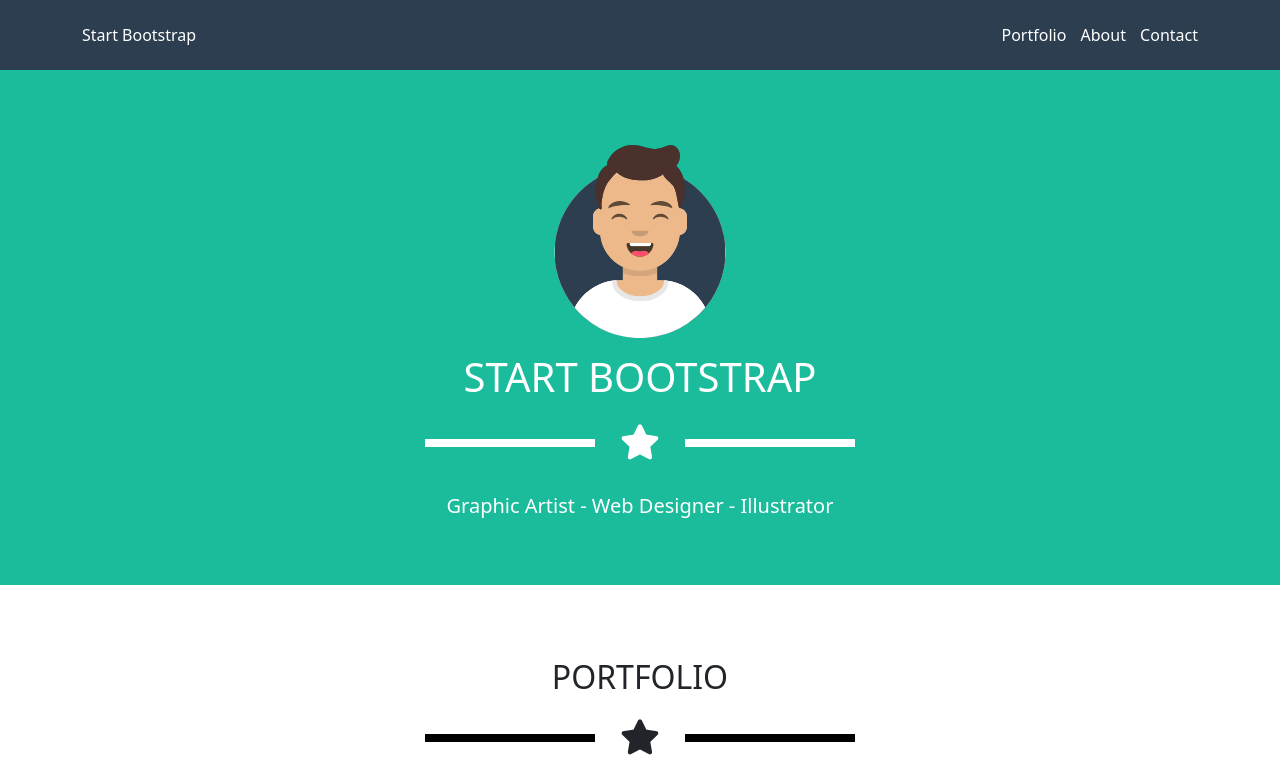
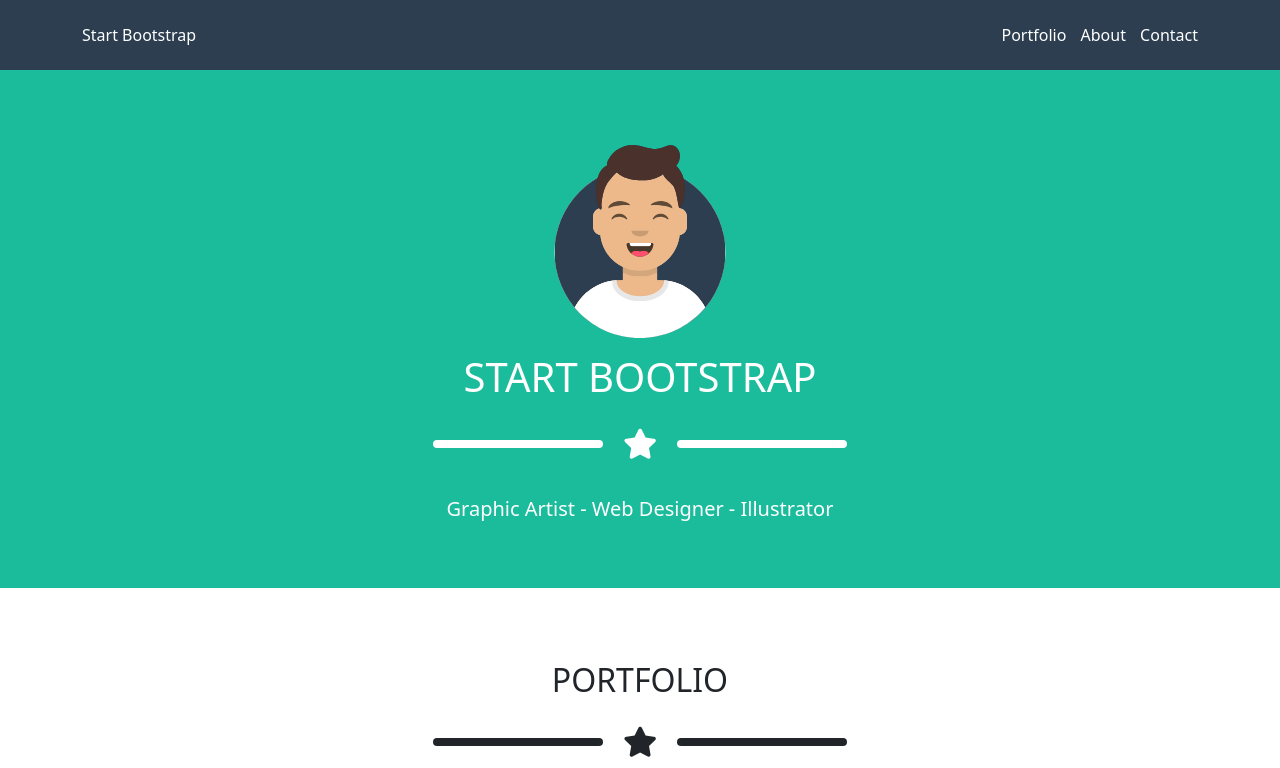
Before and after one commit to ArisGoi/html-css-bootstrap-freelancer, a plain HTML site: page index.html in a window 1280 px wide. Shown: the top 768 px of the page. Drawn offline with nearby package versions, Linux system fonts and the light colour scheme.

Commit message:
Migliorati separatori

```diff
--- a/css/style.css
+++ b/css/style.css
@@ -32,35 +32,19 @@ button.btn_first{
 
 /* Separatore */
 .hr_separate{
-    padding: 15px 0px;
+    display: flex;
+    align-items: center;
+    justify-content: center;
+    font-size: 30px;
+    padding: 20px 0px;
 }
-.hr_separate i{
-    font-size: 35px;
-}
-.hr_separate span{
-    position: relative;
-    display: inline-block;
-    height: 100%;
-}
-.hr_separate.hr_black span::before, .hr_separate.hr_black span::after{
-    color: black;
-    background-color: black;
-}
-.hr_separate span::before, .hr_separate span::after{
+.hr_separate::before, .hr_separate::after{
     content: '';
     height: 8px;
     width: 170px;
-    position: absolute;
-    top: 50%;
-    transform: translateY(-50%);
-    background-color: white;
-    color: white;
-}
-.hr_separate span::before{
-    left: calc(-170px - 25px);
-}
-.hr_separate span::after{
-    right: calc(-170px - 25px);
+    background-color: currentColor;
+    margin: 0 20px;
+    border-radius: 30px;
 }
 
 /* Header */
--- a/index.html
+++ b/index.html
@@ -40,7 +40,7 @@
                         <img class="img_hero" src="img/avatar.svg" alt="">
                     </div>
                     <h1>Start Bootstrap</h1>
-                    <div class="hr_separate"><span><i class="fas fa-star"></i></span></div>
+                    <div class="hr_separate"><i class="fas fa-star"></i></div>
                     <p>Graphic Artist - Web Designer - Illustrator</p>
                 </div>
             </div>
@@ -51,7 +51,7 @@
                 <div class="row">
                     <div class="col-12 text-center">
                         <h2>Portfolio</h2>
-                        <div class="hr_separate hr_black"><span><i class="fas fa-star"></i></span></div>
+                        <div class="hr_separate hr_black"><i class="fas fa-star"></i></div>
                     </div>
                 </div>
                 <div class="row">
@@ -96,7 +96,7 @@
                         <div class="row text-center">
                             <div class="col-12">
                                 <h2>About</h2>
-                                <div class="hr_separate"><span><i class="fas fa-star"></i></span></div>
+                                <div class="hr_separate"><i class="fas fa-star"></i></div>
                             </div>
                         </div>
                         <div class="row">
@@ -121,7 +121,7 @@
                         <div class="row text-center">
                             <div class="col-12">
                                 <h2>Contact Me</h2>
-                                <div class="hr_separate hr_black"><span><i class="fas fa-star"></i></span></div>
+                                <div class="hr_separate hr_black"><i class="fas fa-star"></i></div>
                             </div>
                         </div>
                         <div class="row">
```
